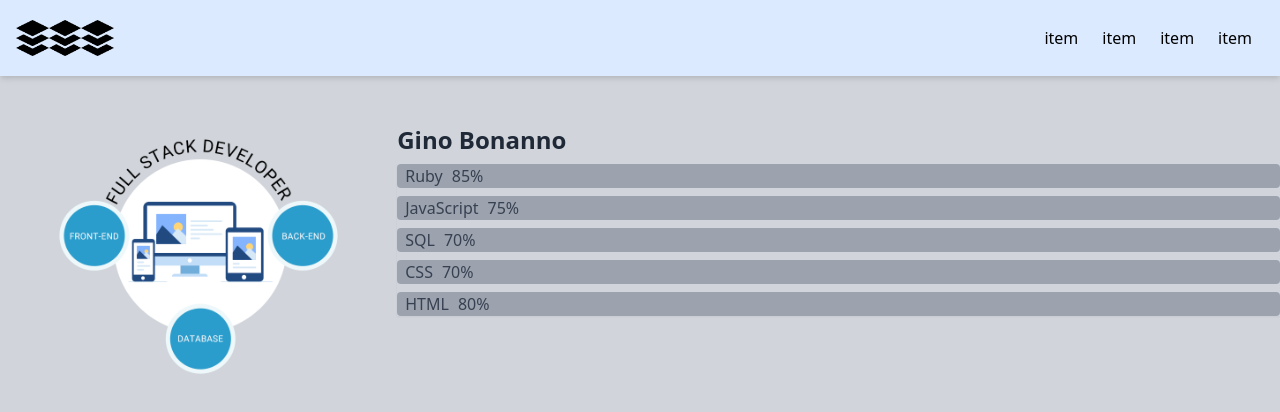
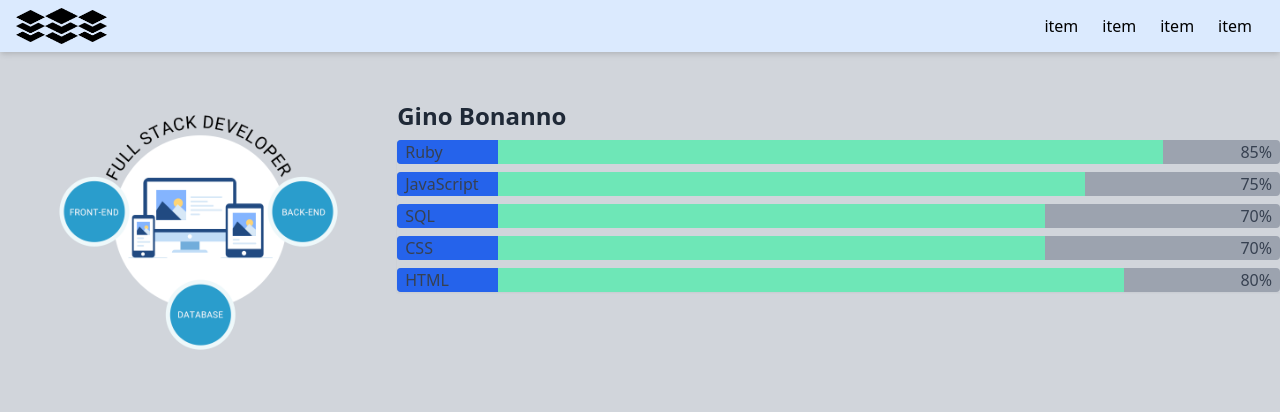
Before and after one commit to EugenioAntonioBonanno/portfolio, a React (Create React App) app: page / in a window 1280 px wide. Shown: the top 412 px of the page. Built offline with nearby package versions, Linux system fonts and the light colour scheme.

Commit message:
adjust header and progress bars

```diff
--- a/src/components/Header.js
+++ b/src/components/Header.js
@@ -4,12 +4,12 @@ import fullStackImage from '../assets/full-stack.png'
 const Header = () => {
   return (
     <header class="bg-blue-100 py-2 w-screen shadow-md flex justify-center items-center">
-      <div class="flex w-full max-w-screen-xl items-center justify-between px-4 py-3 sm:px-4 sm:py-3">
+      <div class="flex w-full max-w-screen-xl items-center justify-between px-4 sm:px-4">
 
         <div>
+          <img src={fullStackImage} alt="full-stack" className="inline h-8" ></img>
           <img src={fullStackImage} alt="full-stack" className="inline h-9" ></img>
-          <img src={fullStackImage} alt="full-stack" className="inline h-9" ></img>
-          <img src={fullStackImage} alt="full-stack" className="inline h-9" ></img>
+          <img src={fullStackImage} alt="full-stack" className="inline h-8" ></img>
         </div>
 
         <div class="sm:hidden">
--- a/src/components/ProgressBar.js
+++ b/src/components/ProgressBar.js
@@ -2,11 +2,11 @@ import React from 'react';
 
 const ProgressBar = (props) => {
   return (
-    <div className="flex items-center my-2 px-2 w-full rounded bg-gray-400">
-      <span className='inline-block font-medium pr-2 text-gray-700 border-r border-gray-400'>{props.skill}</span>
+    <div className="flex items-center my-2 w-full rounded bg-gray-400">
+      <span className='inline-block rounded rounded-r-none font-medium px-2 w-28 text-gray-700 bg-blue-600'>{props.skill}</span>
       <div className='inline-block w-full'>
-        <span className="bg-blue-300 inline-block" style={{width: props.percentage}}></span>
-        <span className="text-center font-medium text-gray-700">{props.percentage}%</span>
+        <section className="bg-green-300 inline-block" style={{width: `${props.percentage}%`}}>&nbsp;</section>
+        <span className="text-center float-right font-medium px-2 text-gray-700">{props.percentage}%</span>
       </div>
     </div>
   )
```
Also changed, not shown: 1 other file (tests, documents, lock files or other folders).
